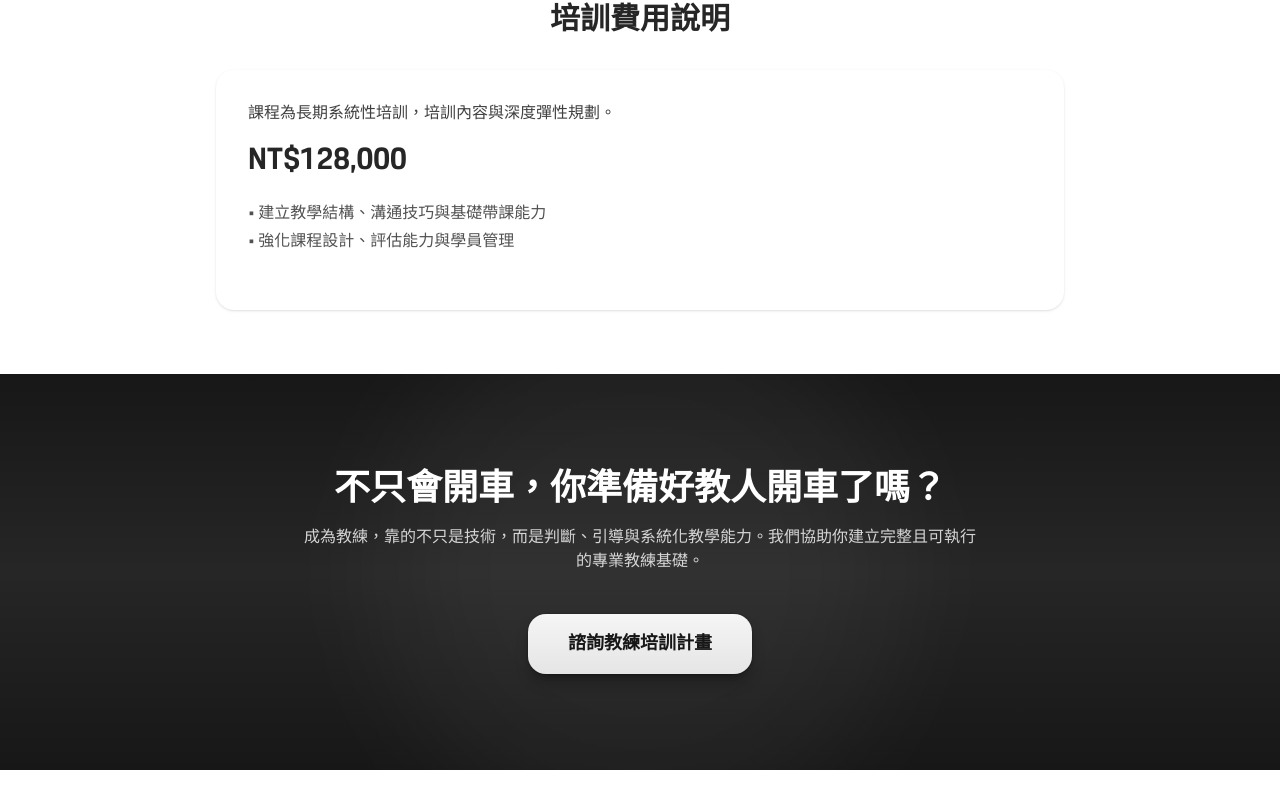
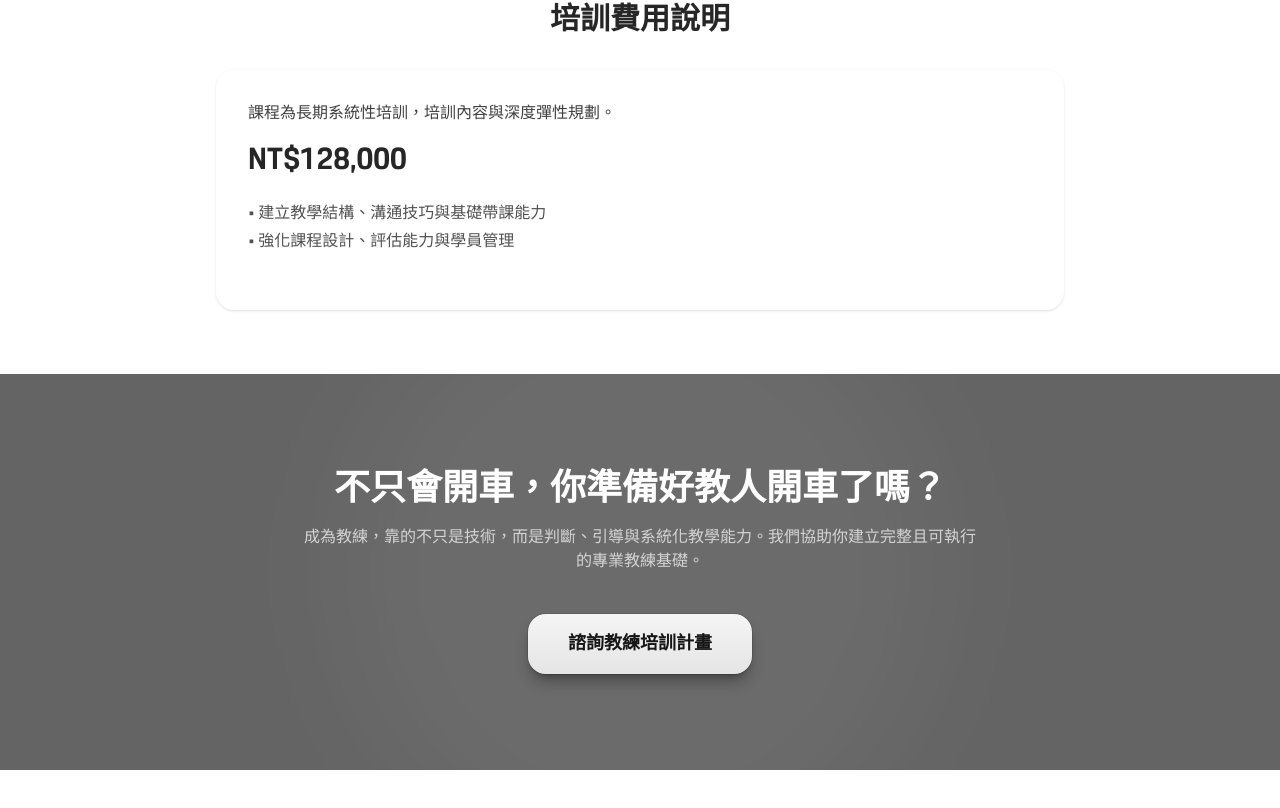
Before and after one commit to laurelke/drivemate-web, a Next.js app: page /courses/instructor-training in a window 1280 px wide. Shown: the part 1046-1854 px from the top of the page. Built offline with nearby package versions, Linux system fonts and the light colour scheme; a web font is replaced by a local one.

Commit message:
feat: unify course pages layout and design

```diff
--- a/components/BottomCTA.tsx
+++ b/components/BottomCTA.tsx
@@ -7,8 +7,8 @@ interface BottomCTAProps {
   description: string
   buttonText: string
   href?: string
-  bgImage?: string // ✅ 新增（可選背景）
-  bgPosition?: string
+  bgImage?: string
+  bgPosition?: string // ← 新增
 }
 
 export default function BottomCTA({
@@ -17,42 +17,36 @@ export default function BottomCTA({
   buttonText,
   href = 'https://lin.ee/J22IVRg',
   bgImage,
+  bgPosition = 'center', // ← 預設值
 }: BottomCTAProps) {
   return (
-    <section
-      className={`
-        relative overflow-hidden
-        text-white
-        ${bgImage
-          ? ''
-          : 'bg-gradient-to-b from-neutral-900 via-neutral-800 to-neutral-900'}
-      `}
-      style={
-        bgImage
-          ? {
-              backgroundImage: `url(${bgImage})`,
-              backgroundSize: 'cover',
-              backgroundPosition: 'center',
-            }
-          : undefined
-      }
-    >
-      {/* 背景遮罩（只有有 bgImage 才出現） */}
+    <section className="relative overflow-hidden text-white">
+      {/* 背景圖片 */}
       {bgImage && (
-        <div className="absolute inset-0 bg-black/55" />
+        <div
+          className="absolute inset-0 bg-cover bg-no-repeat"
+          style={{
+            backgroundImage: `url(${bgImage})`,
+            backgroundPosition: bgPosition,
+          }}
+        />
       )}
 
-      {/* 微光背景層（保留你的質感，但降低存在感） */}
+      {/* 遮罩 */}
+      <div className="absolute inset-0 bg-black/60" />
+
+      {/* 微光 */}
       <div className="pointer-events-none absolute inset-0">
-        <div className="absolute left-1/2 top-1/2 h-[520px] w-[520px] -translate-x-1/2 -translate-y-1/2 rounded-full bg-white/5 blur-3xl" />
+        <div className="absolute left-1/2 top-1/2 h-[600px] w-[600px] -translate-x-1/2 -translate-y-1/2 rounded-full bg-white/5 blur-3xl" />
       </div>
 
+      {/* 內容 */}
       <div className="relative mx-auto max-w-4xl px-6 py-24 text-center">
         <h2 className="mb-4 text-3xl font-bold md:text-4xl">
           {title}
         </h2>
 
-        <p className="mx-auto mb-10 max-w-2xl text-white/80">
+        <p className="mx-auto mb-10 max-w-2xl text-neutral-300">
           {description}
         </p>
 
```
